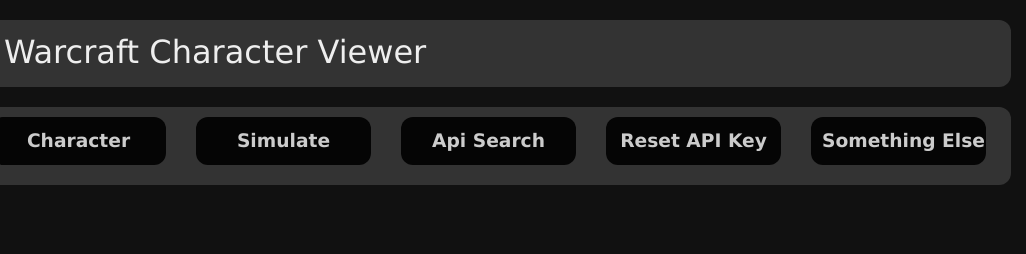
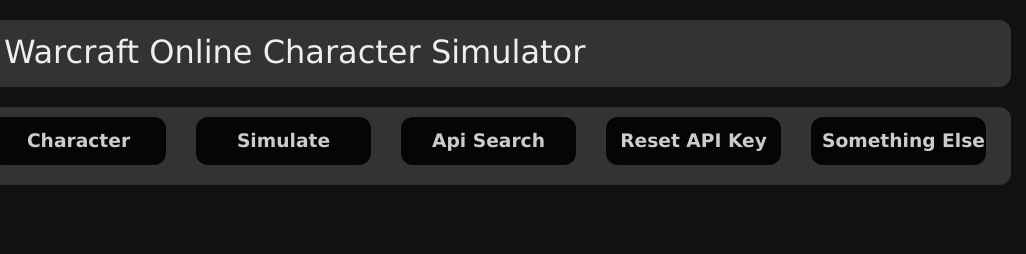
Before and after one commit to cmatheny/blizz-api-project, a website: page index.html in a window 1280 px wide. Shown: the full height of the page, 254-1280 px from the left. Drawn offline with nearby package versions, Linux system fonts and the light colour scheme; some packages are replaced by stand-ins of ours; a script that the page names is missing.

```diff
--- a/index.html
+++ b/index.html
@@ -5,7 +5,7 @@
 
     <meta charset="UTF-8">
 
-    <title>World of Warcraft Character Viewer</title>
+    <title>World of Warcraft Online Character Simulator</title>
     <link rel="icon" type="image/png" sizes="96x96" href="./resources/wow-logo.png">
 
     <!-- custom style-sheet(s) -->
@@ -25,7 +25,7 @@
 
     <div class="container main" ng-controller="ColorCtrl as color">
       <div class="row navbar-header title-bar" ng-class="color.getColor()">
-        <div class="col-xs-12"><img id="title-logo" alt="WoW Logo" src="resources/wow-logo.png"/>World of Warcraft Character Viewer</div>
+        <div class="col-xs-12"><img id="title-logo" alt="WoW Logo" src="resources/wow-logo.png"/>World of Warcraft Online Character Simulator</div>
       </div>
       <div class="row navbar-header" ng-class="color.getColor()">
         <div class="col-xs-4 col-lg-2"><a class="link btn" data-ui-sref="home">Home</a></div>
```
Also changed, not shown: docs/images/architecture.png (added), docs/images/tech-stack.png (added), docs/images/websockets.png (added), docs/images/workflow.png (added).
